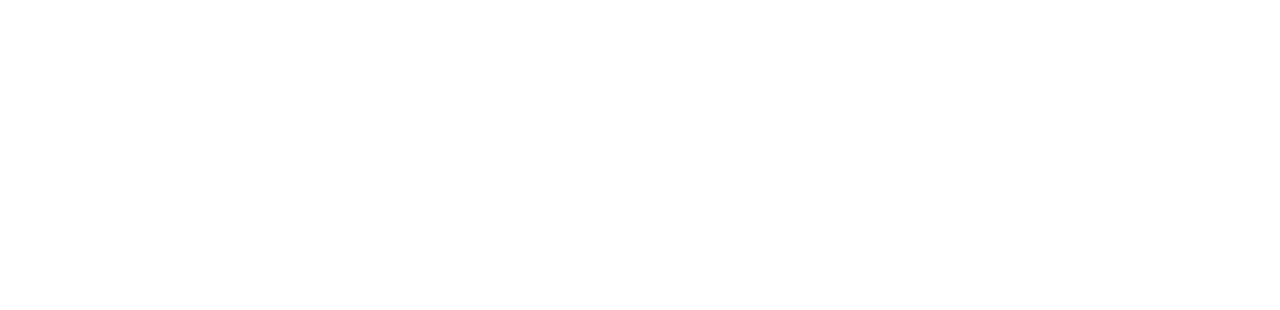
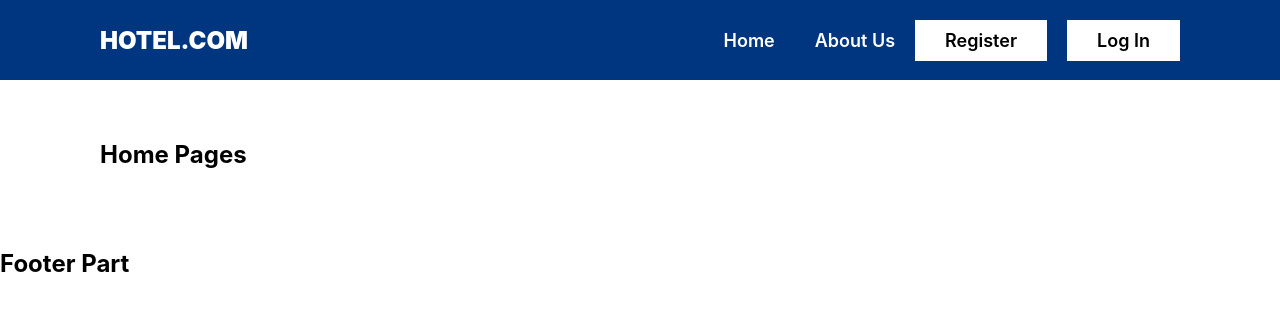
Before and after one commit to Rajebulalam/hotel-booking, a React (Create React App) app: page / in a window 1280 px wide. Shown: the top 310 px of the page. Built offline with nearby package versions, Linux system fonts and the light colour scheme.

Commit message:
Header Part Commited

```diff
--- a/src/App.js
+++ b/src/App.js
@@ -1,9 +1,17 @@
+import { Route, Routes } from 'react-router-dom';
 import './App.css';
+import Footer from './Pages/Footer/Footer';
+import Header from './Pages/Header/Header';
+import Home from './Pages/Home/Home';
 
 function App() {
   return (
     <div className="container">
-
+      <Header></Header>
+      <Routes>
+        <Route path='/' element={<Home></Home>}></Route>
+      </Routes>
+      <Footer></Footer>
     </div>
   );
 }
--- /dev/null
+++ b/src/Pages/Footer/Footer.js
@@ -0,0 +1,12 @@
+import React from 'react';
+import './Footer.css';
+
+const Footer = () => {
+    return (
+        <div>
+            <h2>Footer Part</h2>
+        </div>
+    );
+};
+
+export default Footer;
--- /dev/null
+++ b/src/Pages/Header/Header.css
@@ -0,0 +1,30 @@
+.header-container{
+   display: flex;
+   align-items: center;
+   justify-content: space-between;
+   padding: 0 100px;
+   height: 80px;
+   background-color: #003580;
+}
+.logo a{
+    text-decoration: none;
+    font-size: 24px;
+    font-weight: 900;
+    color: #fff;
+}
+nav a{
+    padding:0 20px;
+    text-decoration: none;
+    font-size: 18px;
+    font-weight: 600;
+    color: #fff;
+}
+.register, .login{
+    background-color: #fff;
+    color: #000;
+    padding: 10px 30px;
+    margin-right: 20px;
+}
+.login{
+    margin-right: 0;
+}
--- /dev/null
+++ b/src/Pages/Header/Header.js
@@ -0,0 +1,21 @@
+import React from 'react';
+import { Link } from 'react-router-dom';
+import './Header.css';
+
+const Header = () => {
+    return (
+        <div className='header-container'>
+            <div className="logo">
+                <Link to = '/'>HOTEL.COM</Link>
+            </div>
+            <nav>
+                <Link to = '/'>Home</Link>
+                <Link to = '/about'>About Us</Link>
+                <Link className='register' to = '/register'>Register</Link>
+                <Link className='login' to = '/login'>Log In</Link>
+            </nav>
+        </div>
+    );
+};
+
+export default Header;
--- /dev/null
+++ b/src/Pages/Home/Home.css
@@ -0,0 +1,4 @@
+.home-container{
+    padding: 40px 100px;
+}
+.home-container{}
--- /dev/null
+++ b/src/Pages/Home/Home.js
@@ -0,0 +1,12 @@
+import React from 'react';
+import './Home.css';
+
+const Home = () => {
+    return (
+        <div className='home-container'>
+            <h2>Home Pages</h2>
+        </div>
+    );
+};
+
+export default Home;
```
Also changed, not shown: src/Pages/Footer/Footer.css (added).
